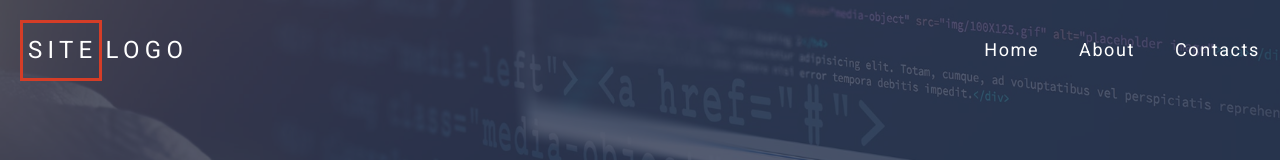
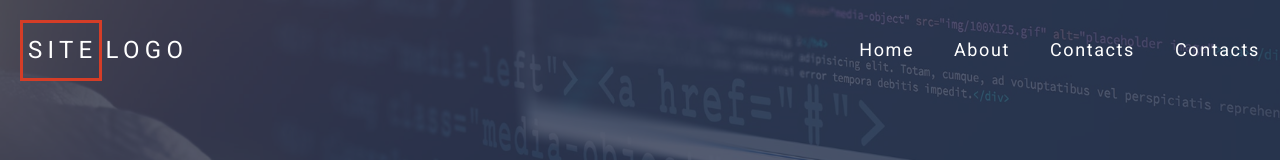
Before and after one commit to Mikhail326/grid-template-init-project, a website: page index.html in a window 1280 px wide. Shown: the top 160 px of the page. Drawn offline with Linux system fonts and the light colour scheme.

Commit message:
изменил header

```diff
--- a/index.html
+++ b/index.html
@@ -53,6 +53,9 @@
           </li>
           <li class="header-navbar__item">
             <a class="header-navbar__link" href="">About</a>
+          </li>
+          <li class="header-navbar__item">
+            <a class="header-navbar__link" href="">Contacts</a>
           </li>
           <li class="header-navbar__item">
             <a class="header-navbar__link" href="">Contacts</a>
```
Lines whose indentation alone changed are shown as unchanged.
